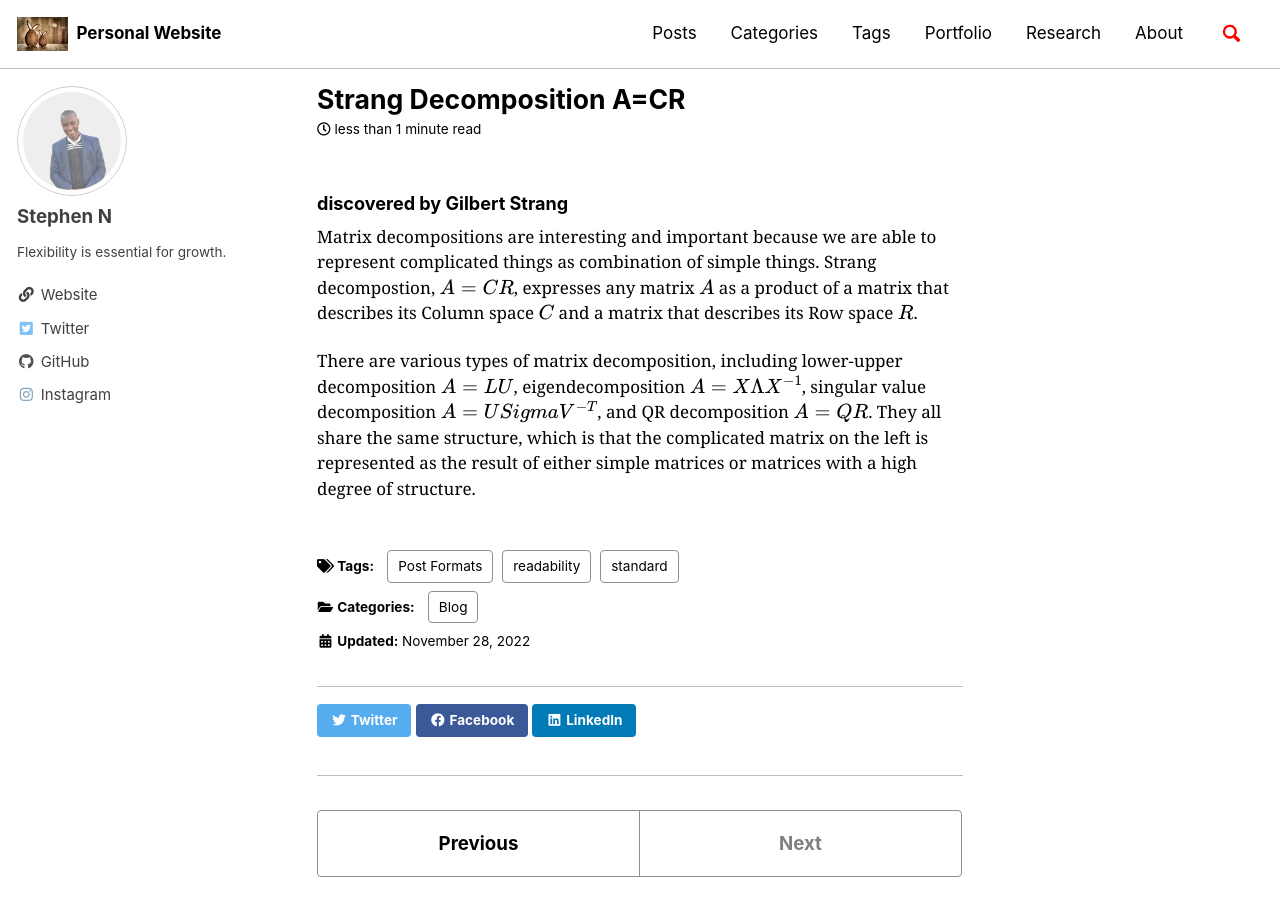
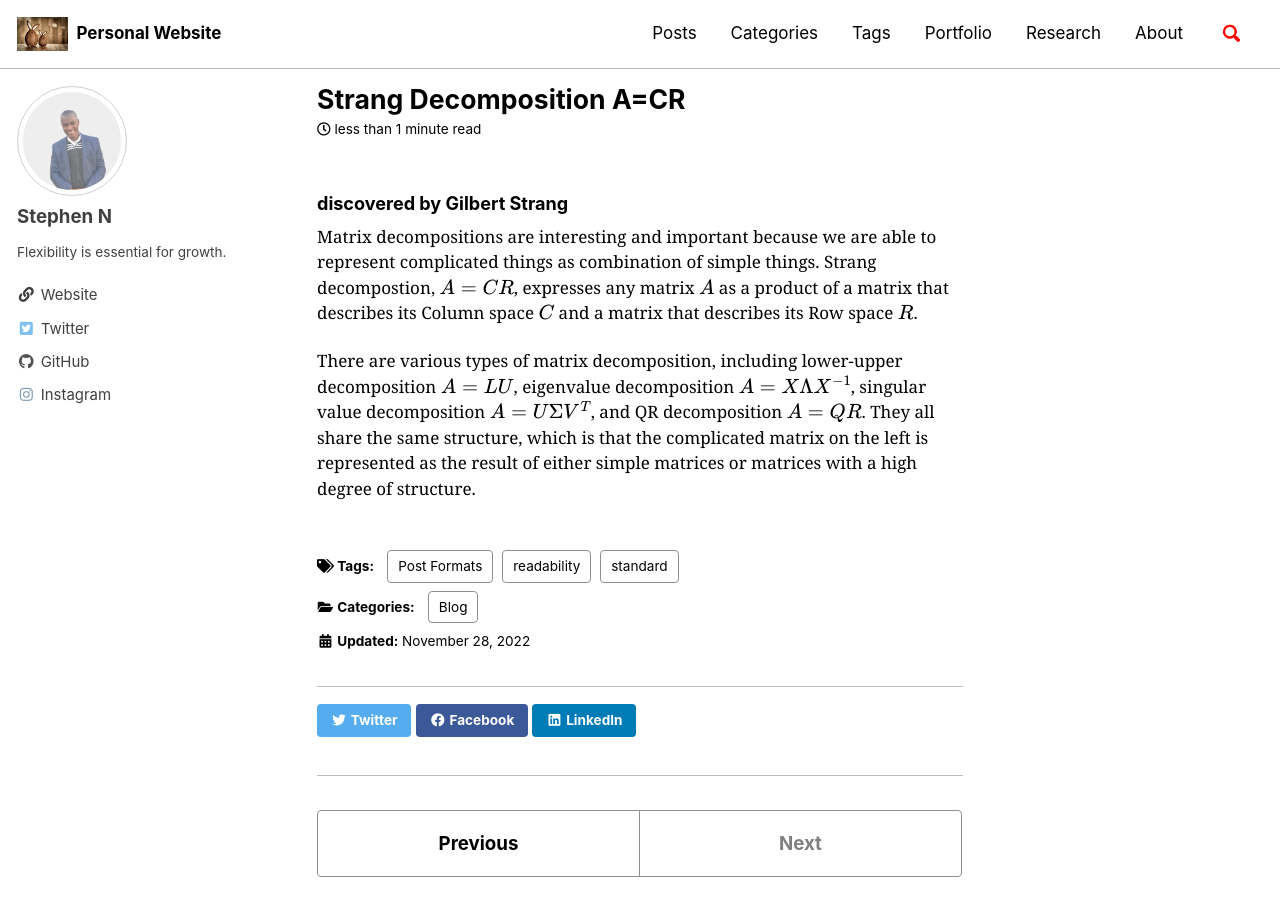
Before and after one commit to StephenNaboth/stephenNaboth.github.io, a Jekyll site: the page built from _posts/2022-11-28-strang-decomposition.md, in a window 1280 px wide and 900 px high. Built offline with Jekyll 4.4.1, drawn with Linux system fonts in a browser that asks for light colours; cached includes are drawn as plain includes; formulas are drawn with MathJax 3; a script that is not in the unit is left out; comment, search, counter and statistics services are not loaded.

Commit message:
add latex

```diff
--- a/_posts/2022-11-28-strang-decomposition.md
+++ b/_posts/2022-11-28-strang-decomposition.md
@@ -12,4 +12,4 @@ tags:
 #### discovered by Gilbert Strang
 Matrix decompositions are interesting and important because we are able to represent complicated things as combination of simple things. Strang decompostion, $$ A = CR $$, expresses any matrix $$A$$ as a product of a matrix that describes its Column space $$C$$ and a matrix that describes its Row space $$R$$.
 
-There are various types of matrix decomposition, including lower-upper decomposition $$A=LU$$, eigendecomposition $$A = X\Lambda X^{-1}$$, singular value decomposition $$A = USigma V^{-T}$$, and QR decomposition $$A=QR$$. They all share the same structure, which is that the complicated matrix on the left is represented as the result of either simple matrices or matrices with a high degree of structure.
+There are various types of matrix decomposition, including lower-upper decomposition $$A=LU$$, eigenvalue decomposition $$A = X\Lambda X^{-1}$$, singular value decomposition $$A = U\Sigma V^{T}$$, and QR decomposition $$A=QR$$. They all share the same structure, which is that the complicated matrix on the left is represented as the result of either simple matrices or matrices with a high degree of structure.
```
